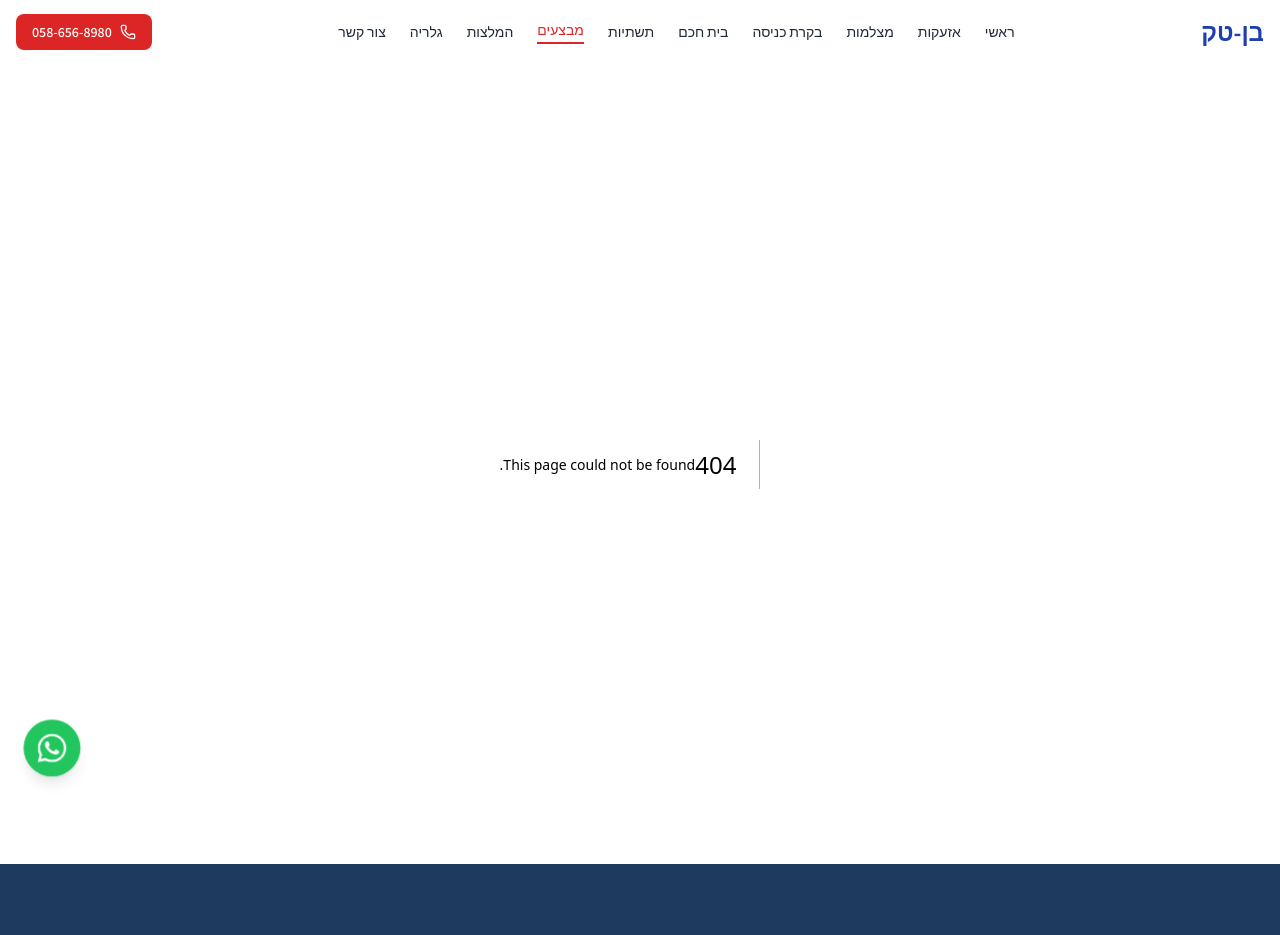
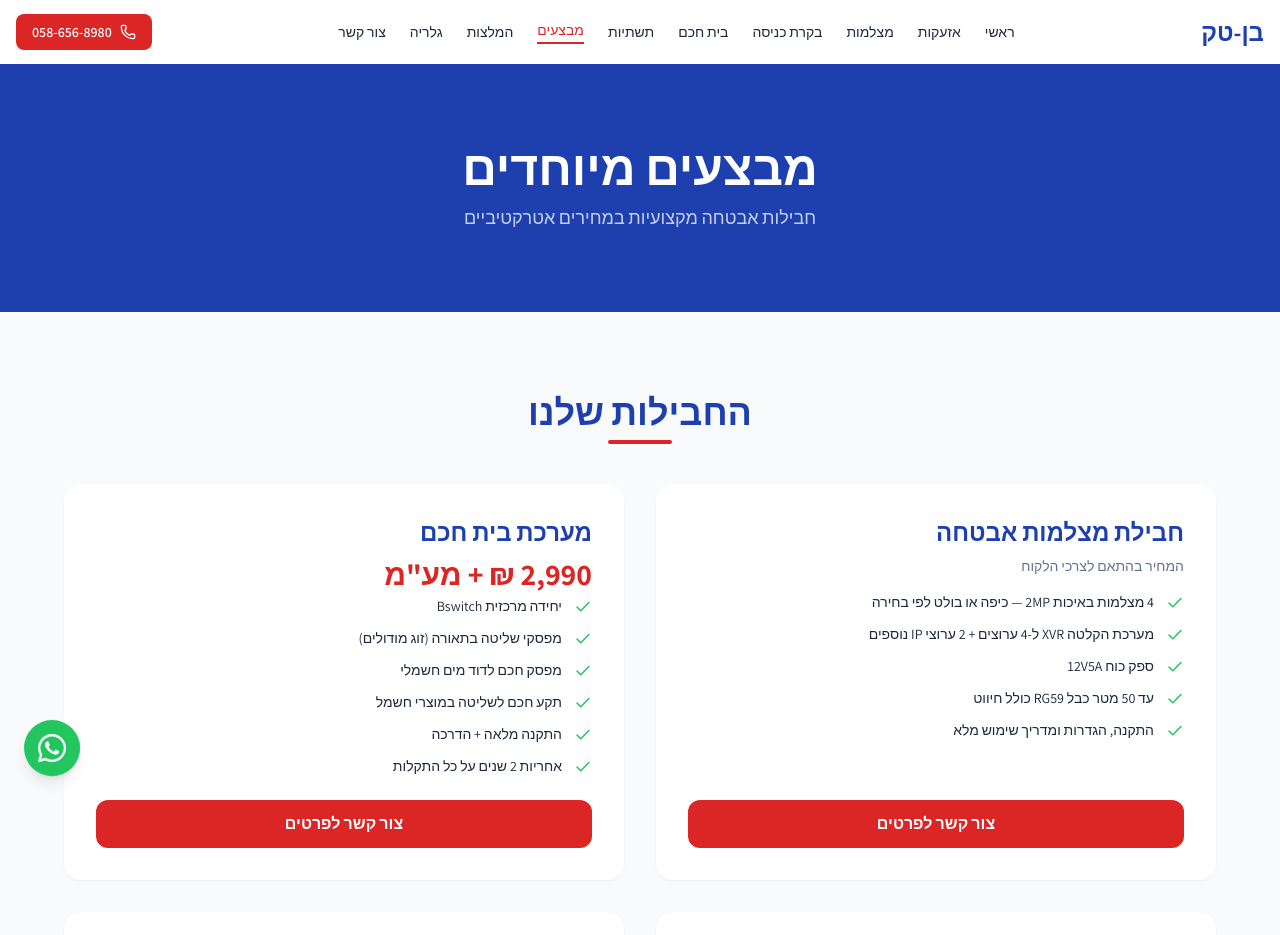
Before and after one commit to avraon200/ben-tech-site, a Next.js app: page /offers in a window 1280 px wide. Before the commit this address had no page. Shown: the top 935 px of the page. Built offline with nearby package versions, Linux system fonts and the light colour scheme.

Commit message:
feat: Offers page with 4 package cards

```diff
--- /dev/null
+++ b/app/offers/page.tsx
@@ -0,0 +1,58 @@
+import Link from 'next/link'
+import { Check } from 'lucide-react'
+import AnimateOnScroll from '@/components/ui/AnimateOnScroll'
+import SectionHeader from '@/components/ui/SectionHeader'
+import CTABanner from '@/components/ui/CTABanner'
+import { offers } from '@/data/offers'
+
+export const metadata = { title: 'מבצעים | בן-טק' }
+
+export default function OffersPage() {
+  return (
+    <>
+      <section className="bg-primary py-20 px-4 text-center text-white">
+        <h1 className="text-4xl md:text-5xl font-bold">מבצעים מיוחדים</h1>
+        <p className="text-white/75 text-lg mt-3">חבילות אבטחה מקצועיות במחירים אטרקטיביים</p>
+      </section>
+
+      <section className="py-20 px-4 bg-background">
+        <div className="max-w-6xl mx-auto">
+          <AnimateOnScroll>
+            <SectionHeader title="החבילות שלנו" />
+          </AnimateOnScroll>
+          <div className="grid grid-cols-1 md:grid-cols-2 gap-8">
+            {offers.map((offer, i) => (
+              <AnimateOnScroll key={offer.id} delay={i * 0.1}>
+                <div className="bg-surface rounded-2xl shadow-sm p-8 flex flex-col h-full">
+                  <h2 className="text-2xl font-bold text-primary mb-2">{offer.title}</h2>
+                  {offer.price && (
+                    <p className="text-3xl font-bold text-accent mb-1">{offer.price}</p>
+                  )}
+                  {offer.note && (
+                    <p className="text-text-muted text-sm mb-4">{offer.note}</p>
+                  )}
+                  <ul className="flex flex-col gap-3 flex-1 mb-6">
+                    {offer.items.map(item => (
+                      <li key={item} className="flex items-start gap-3">
+                        <Check size={18} className="text-green-500 flex-shrink-0 mt-0.5" />
+                        <span className="text-text-primary text-sm">{item}</span>
+                      </li>
+                    ))}
+                  </ul>
+                  <Link
+                    href="/contact-us"
+                    className="block text-center bg-accent hover:bg-red-700 text-white font-bold py-3 rounded-xl transition-colors"
+                  >
+                    צור קשר לפרטים
+                  </Link>
+                </div>
+              </AnimateOnScroll>
+            ))}
+          </div>
+        </div>
+      </section>
+
+      <CTABanner headline="לא מצאת מה שחיפשת? נתאים לך חבילה אישית" />
+    </>
+  )
+}
```
